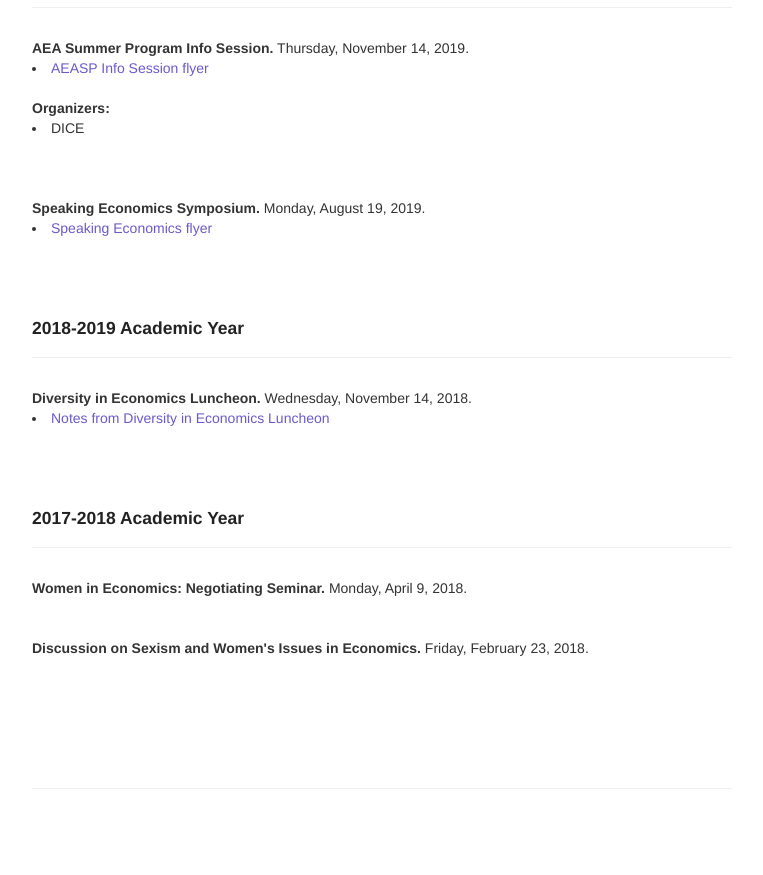
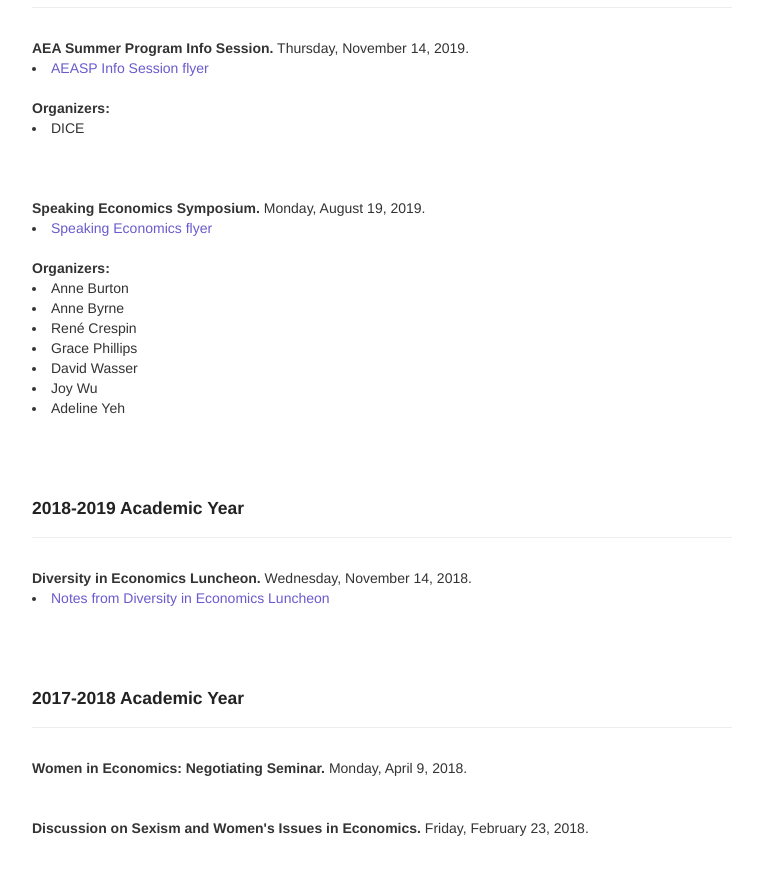
Before and after one commit to aponce6/Diversity-in-Cornell-Economics.github.io, a Jekyll site: the page built from pages/events.md, in a window 1280 px wide and 900 px high, scrolled down 516 px. Shown: the top 875 px of the window, without its empty margins (258-1021 px from the left). Built offline with Jekyll 4.4.1, drawn with Linux system fonts in a browser that asks for light colours; our own code applies the rules of GitHub Pages for plain Markdown files; before the commit the page ends 1336 px from its top, so only the background shows below that.

Commit message:
update events page

```diff
--- a/pages/events.md
+++ b/pages/events.md
@@ -66,7 +66,15 @@ To remove the underline from the title, remove the <u> tags (<u> and </u>)
 
 <strong>Speaking Economics Symposium.</strong> Monday, August 19, 2019.
 <li><a href="{{ BASE_PATH }}/assets/Speaking Economics.pdf">Speaking Economics flyer</a></li>
-
+<br/>
+<strong>Organizers:</strong>
+<li>Anne Burton</li>
+<li>Anne Byrne</li>
+<li>Ren&eacute; Crespin</li>
+<li>Grace Phillips</li>
+<li>David Wasser</li>
+<li>Joy Wu</li>
+<li>Adeline Yeh</li>
 <br/>
 <br/>
 <br/>
```
